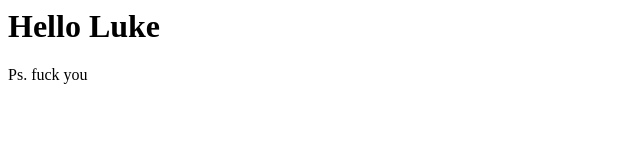
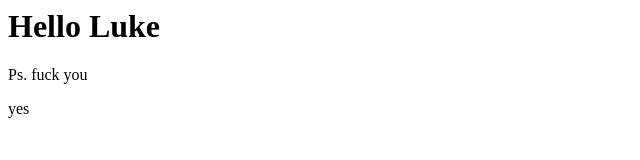
Before and after one commit to InisysUser1/Potree, a plain HTML site: page index.html in a window 1280 px wide. Shown: the full height of the page, 0-640 px from the left. Drawn offline with Linux system fonts and the light colour scheme.

Commit message:
Update index.html

```diff
--- a/index.html
+++ b/index.html
@@ -1,2 +1,3 @@
 <h1>Hello Luke</h1>
 <p>Ps. fuck you</p>
+<p>yes</p>
```
